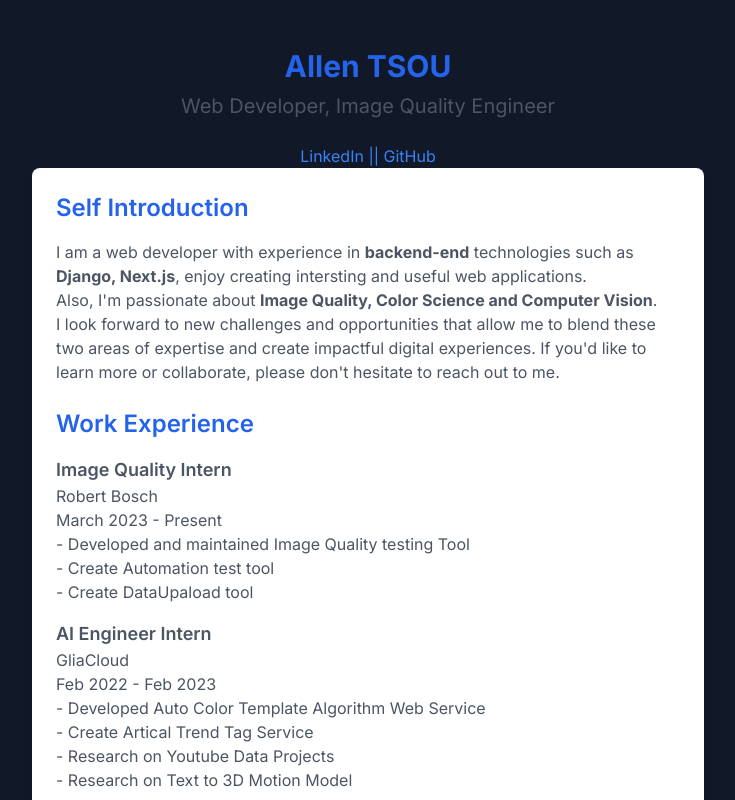
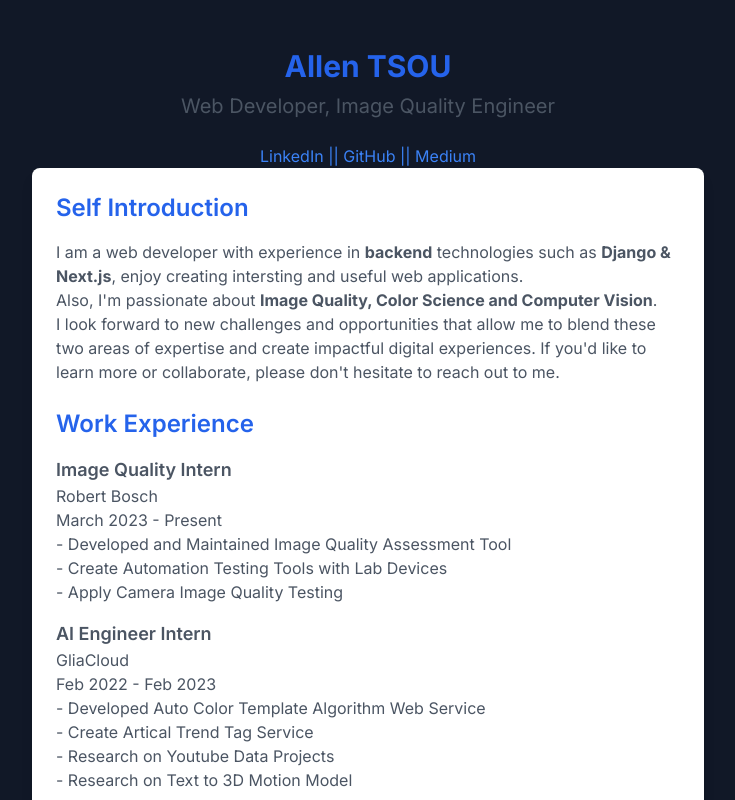
Before and after one commit to LUN000/Nextjs-MongoDB, a Next.js app: page / in a window 1280 px wide. Shown: the top 800 px of the page, without its empty margins (272-1007 px from the left). Built offline with nearby package versions, Linux system fonts and the light colour scheme.

Commit message:
update cv

```diff
--- a/app/page.tsx
+++ b/app/page.tsx
@@ -25,7 +25,15 @@ const Resume = () => {
           rel="noopener noreferrer"
           className="text-blue-500 hover:underline"
         >
-          | GitHub
+          | GitHub |
+        </a>
+        <a
+          href="https://medium.com/@lun_0000/color-difference-calculation-in-iq-analyzer-imatest-15d027d7d1fa"
+          target="_blank"
+          rel="noopener noreferrer"
+          className="text-blue-500 hover:underline"
+        >
+          | Medium
         </a>
       </header>
 
@@ -33,7 +41,7 @@ const Resume = () => {
         <section className="mb-6">
             <h2 className="text-2xl text-blue-600 font-semibold">Self Introduction</h2>
             <p className="text-gray-600 mt-4">
-              I am a web developer with experience in <b>backend-end</b> technologies such as <b>Django, Next.js</b>, enjoy creating intersting and useful web applications.<br/>
+              I am a web developer with experience in <b>backend</b> technologies such as <b>Django & Next.js</b>, enjoy creating intersting and useful web applications.<br/>
               Also, I&apos;m passionate about <b>Image Quality, Color Science and Computer Vision</b>.<br/>
               I look forward to new challenges and opportunities that allow me to blend these two areas of expertise and create impactful digital experiences. If you&apos;d like to learn more or collaborate, please don&apos;t hesitate to reach out to me.
             </p>
@@ -45,9 +53,9 @@ const Resume = () => {
             <p className="text-gray-600">Robert Bosch</p>
             <p className="text-gray-600">March 2023 - Present</p>
             <p className="text-gray-600">
-              - Developed and maintained Image Quality testing Tool<br />
-              - Create Automation test tool<br />
-              - Create DataUpaload tool
+              - Developed and Maintained Image Quality Assessment Tool<br />
+              - Create Automation Testing Tools with Lab Devices<br />
+              - Apply Camera Image Quality Testing
             </p>
           </div>
           <div className="mt-4">
@@ -107,7 +115,6 @@ const Resume = () => {
               Publish
             </button>
           </form>
-          console.log(form)
         </section>
 
       </main>
```
